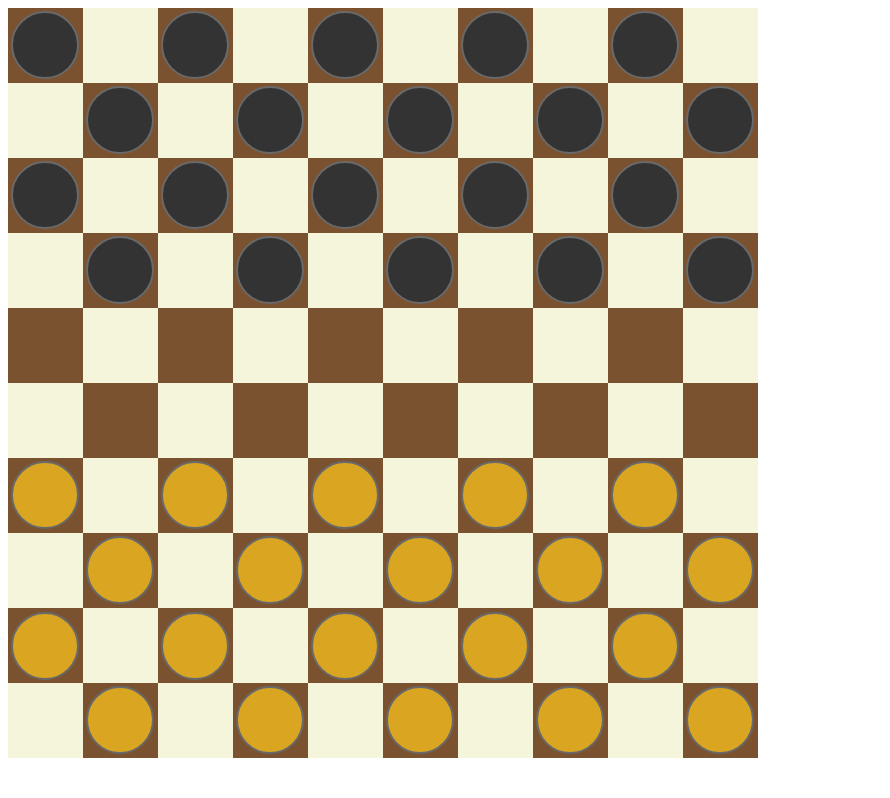
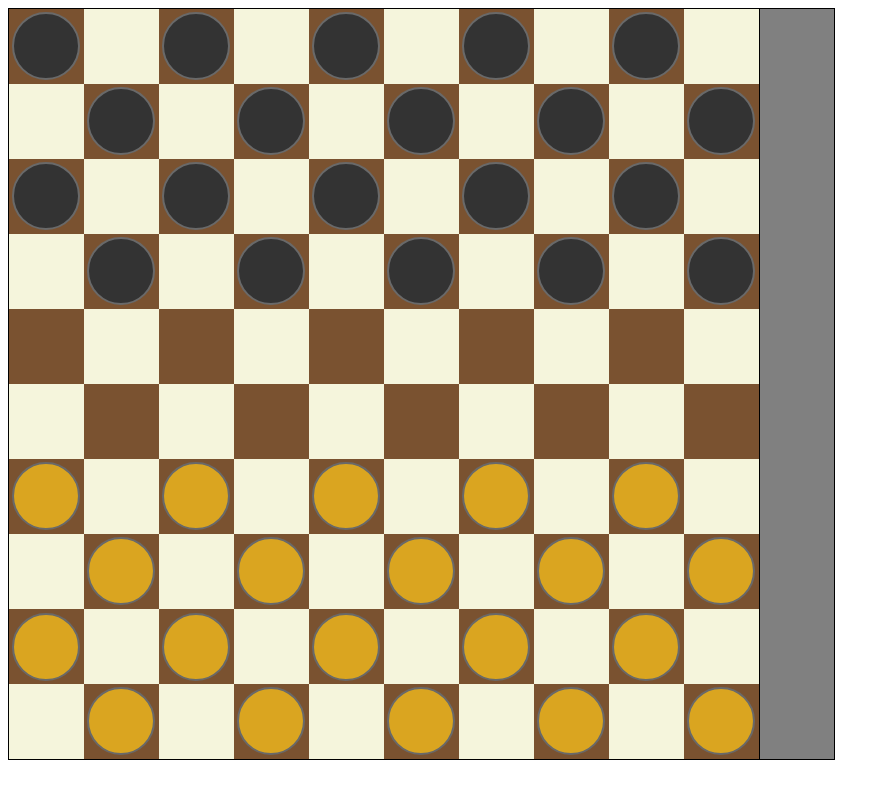
Before and after one commit to MCSmorenberg/draughts, a plain HTML site: page index.html in a window 1280 px wide. Shown: the whole page, without its empty margins (0-890 px from the left). Drawn offline with Linux system fonts and the light colour scheme.

Commit message:
strip on the right side of the board

```diff
--- a/draughts.js
+++ b/draughts.js
@@ -65,9 +65,8 @@ Draughts.update = function() {
 
 // Game interaction
 function initCanvas() {
-  canvas = document.getElementById('board'),
-  ctx = canvas.getContext('2d'),
-  //Board boxes
+  canvas = document.getElementById('board');
+  ctx = canvas.getContext('2d');
   elements = [];
 };
 
@@ -161,7 +160,6 @@ function initBoard() {
   var brown = "#7a5230";
   var beige = "#f5f5dc";
   var flipflop = true;
-  var i, j;
 
   for (i = 0; i < 10; i++) {
     for (j = 0; j < 10; j++) {
@@ -287,7 +285,15 @@ function initPieces() {
 };
 
 function drawBoard() {
-  // Render elements.
+  //Strip right side of the board
+  ctx.fillStyle = "gray";
+  ctx.fillRect(750,0,75,750);
+  //Line between elements and strip
+  ctx.strokeStyle = "#000000";
+  ctx.moveTo(750, 750);
+  ctx.lineTo(750, 0);
+  ctx.stroke()
+  //Render elements
   elements.forEach(function (element) {
     ctx.fillStyle = element.color;
     ctx.fillRect(element.left, element.top, element.width, element.height);
--- a/index.html
+++ b/index.html
@@ -18,7 +18,7 @@
 
   <body>
 
-    <canvas id="board" width="750" height="750"></canvas>
+    <canvas id="board" width="825" height="750" style="border:1px solid"></canvas>
 
     <script src="draughts.js"></script>
   </body>
```
